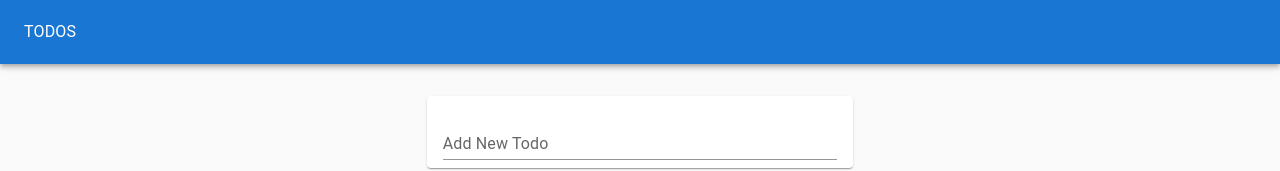
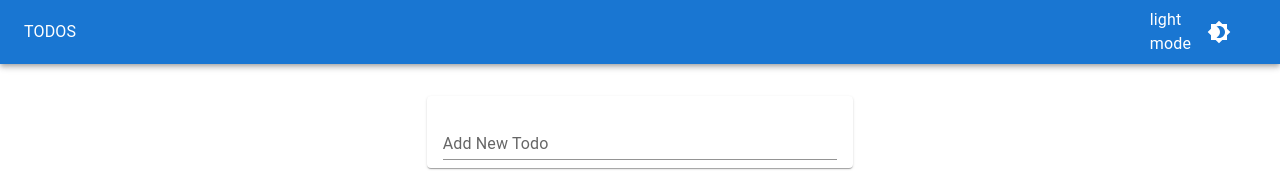
Before and after one commit to Passam02/react-todo-list, a React (Create React App) app: page / in a window 1280 px wide. Shown: the top 171 px of the page. Built offline with nearby package versions, Linux system fonts and the light colour scheme.

Commit message:
Add Dark Mode

```diff
--- a/src/App.js
+++ b/src/App.js
@@ -1,10 +1,27 @@
-import logo from './logo.svg';
 import './App.css';
 import TodoApp from './TodoApp';
+import { ThemeProvider, createTheme } from '@mui/material/styles';
+import CssBaseline from '@mui/material/CssBaseline';
+import UseLocalStorageState from './hooks/useLocalStorageState';
+import * as React from 'react';
+const darkTheme = createTheme({
+  palette: {
+    mode: 'dark',
+  },
+});
+const lightTheme = createTheme({
+  palette: {
+    mode: 'light',
+  },
+});
 
 function App() {
+  const [isDarkMode, setDarkMode] = UseLocalStorageState("DarkMode", false)
   return (
-    <TodoApp/>
+    <ThemeProvider theme={ isDarkMode === true ? darkTheme : lightTheme}>
+      <CssBaseline />
+      <TodoApp setDarkMode={setDarkMode}/>
+    </ThemeProvider>
   );
 }
 
--- /dev/null
+++ b/src/ColorMode.js
@@ -0,0 +1,29 @@
+import * as React from 'react';
+import IconButton from '@mui/material/IconButton';
+import Box from '@mui/material/Box';
+import Brightness4Icon from '@mui/icons-material/Brightness4';
+import Brightness7Icon from '@mui/icons-material/Brightness7';
+import { useTheme } from '@mui/material/styles';
+
+function ColorMode({setDarkMode}) {
+    const theme = useTheme();
+    return (
+      <Box
+        sx={{
+          display: 'flex',
+          width: '10%',
+          alignItems: 'center',
+          justifyContent: 'center',
+          borderRadius: 1,
+          p: 3,
+          marginLeft: 'auto'
+        }}
+      >
+        {theme.palette.mode} mode
+        <IconButton sx={{ ml: 1 }} onClick={() => setDarkMode(!JSON.parse(localStorage.getItem('DarkMode')))} color="inherit">
+          {theme.palette.mode === 'dark' ? <Brightness7Icon /> : <Brightness4Icon />}
+        </IconButton>
+      </Box>
+    );
+  }
+export default ColorMode
--- a/src/TodoApp.js
+++ b/src/TodoApp.js
@@ -1,11 +1,13 @@
 import React, { useEffect } from 'react'
+import UseLocalStorageState from './hooks/useLocalStorageState'
 import useTodoState from './hooks/useTodoState'
 import { Typography, Paper, AppBar, Toolbar, Grid } from '@mui/material'
 import TodoList from './TodoList'
 import TodoForm from './TodoForm'
+import ColorMode from './ColorMode'
 
 
-function TodoApp() {
+function TodoApp({setDarkMode}) {
     const initialTodos = []
     const {todos, addTodo, removeTodo, toggleTodo, editTodo} = useTodoState(initialTodos)
 
@@ -14,13 +16,13 @@ function TodoApp() {
             padding: 0,
             margin: 0,
             height: "100vh",
-            backgroundColor: "#fafafa"
             }}
             elevation={0}
             >
             <AppBar color='primary' position='static' style={{ height: "64px" }}>
                 <Toolbar>
                     <Typography color='inherit'>TODOS </Typography>
+                    <ColorMode setDarkMode={setDarkMode}/>
                 </Toolbar>
             </AppBar>
             <Grid container justifyContent={'center'} marginTop={'1rem'}>
--- a/src/TodoList.js
+++ b/src/TodoList.js
@@ -17,7 +17,7 @@ function TodoList({todos, removeTodo, toggleTodo, editTodo}) {
                         completed={todo.completed}
                         editTodo={editTodo}
                     />
-                    {i < todos.length - 1 && <Divider/>}
+                    {i < todos.length - 1 && <Divider key={todo.id + i}/>}
                 </>
             ))}
             </List>
```
